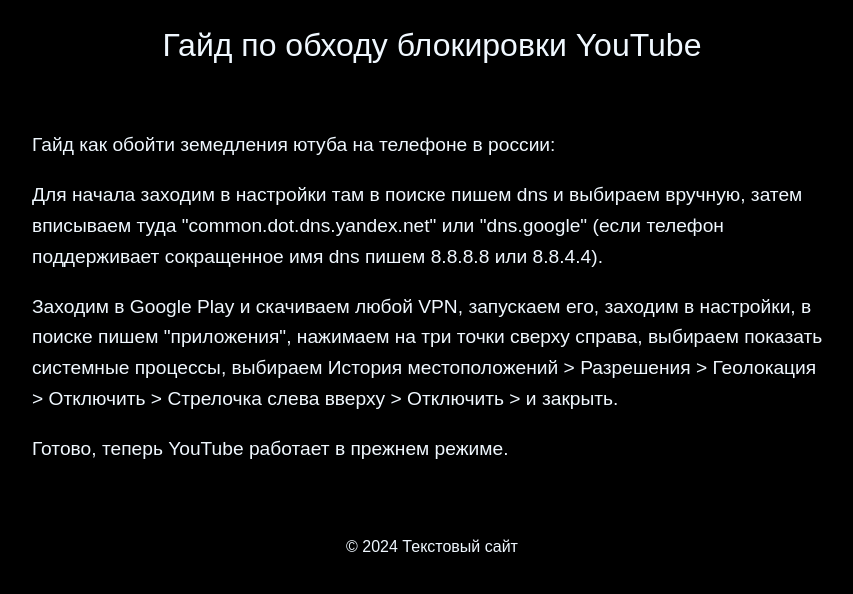
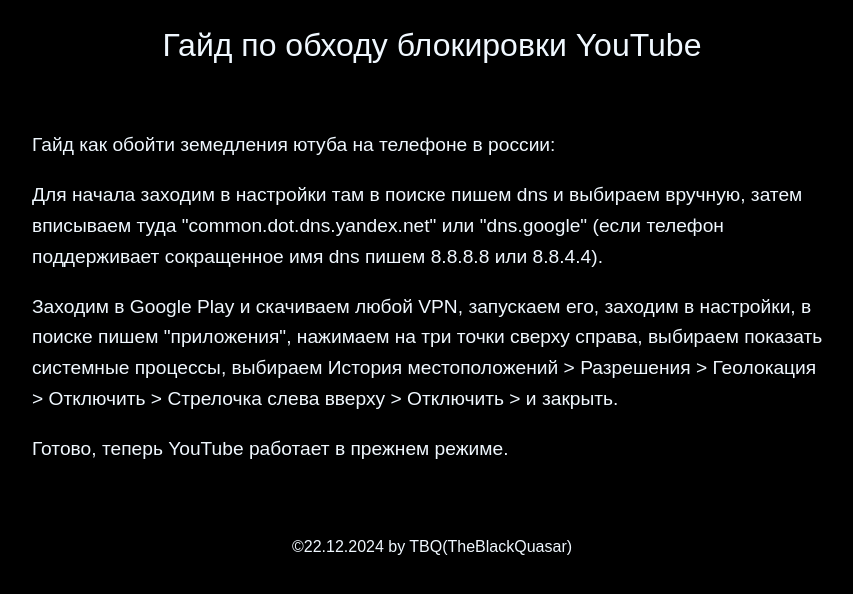
Before and after one commit to QuasarOfficialMrk231/Youtube-Bypass-by-TBQ, a plain HTML site: page index.html in a window 1280 px wide. Shown: the whole page, without its empty margins (208-1061 px from the left). Drawn offline with Linux system fonts and the light colour scheme.

Commit message:
Update index.html

```diff
--- a/index.html
+++ b/index.html
@@ -47,7 +47,7 @@
         <p>Готово, теперь YouTube работает в прежнем режиме.</p>
     </main>
     <footer>
-        &copy; 2024 Текстовый сайт
+        &copy;22.12.2024 by TBQ(TheBlackQuasar)
     </footer>
 </body>
 </html>
```
